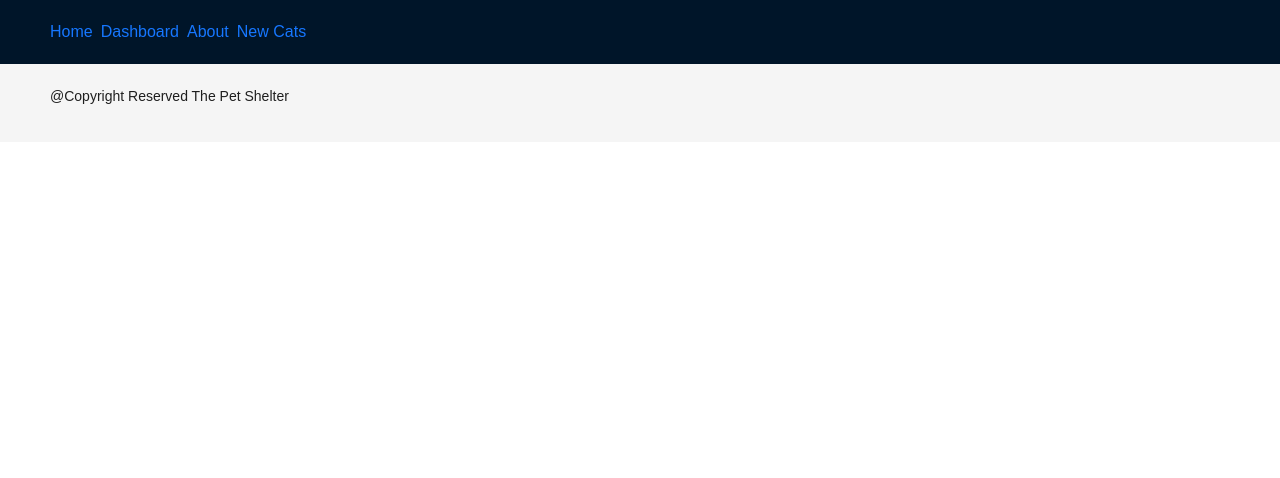
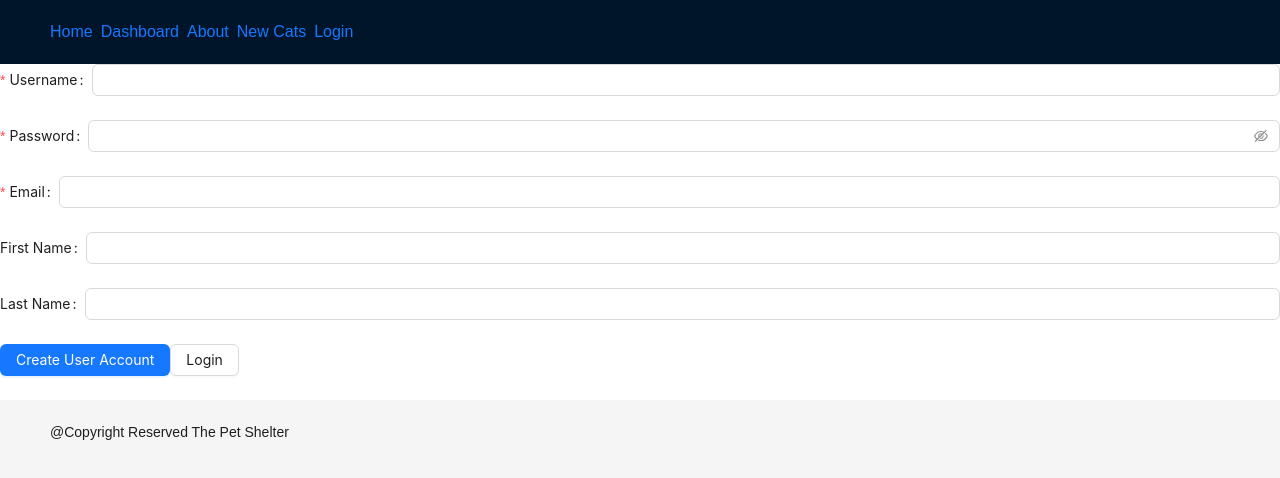
Before and after one commit to takobrown/Portfolio_FrontEnd, a React (Vite) app: page /login in a window 1280 px wide. Shown: the top 478 px of the page. Built offline with nearby package versions, Linux system fonts and the light colour scheme.

Commit message:
user login

```diff
--- a/src/App.tsx
+++ b/src/App.tsx
@@ -3,11 +3,13 @@ import 'antd/dist/reset.css';
 //import { Card, Button, DatePicker } from 'antd';
 import { Layout, Space } from 'antd';
 import { BrowserRouter as Router, Routes, Route, Link } from 'react-router-dom';
+
 import Home from './components/Home';
 import Dashboard from './components/Dashboard';
 import About from './components/About';
 import CatsDetail from './components/CatsDetail';
 import NewCats from './components/NewCats';
+import Login from './components/Login';
 
 
 const { Header, Content, Footer } = Layout;
@@ -18,20 +20,22 @@ export default function App() {
       <Header>
         <nav>
           <Space>
-            <Link to ="/">Home</Link>
-            <Link to ="/dashboard">Dashboard</Link>
-           <Link to ="/about">About</Link>
-            <Link to ="/newcats">New Cats</Link>
+            <Link to="/">Home</Link>
+            <Link to="/dashboard">Dashboard</Link>
+            <Link to="/about">About</Link>
+            <Link to="/newcats">New Cats</Link>
+            <Link to="/login">Login</Link>
           </Space>
         </nav>
       </Header>
       <Content>
         <Routes>
-          <Route index element = { <Home />} />
-          <Route path = "/dashboard" element = { <Dashboard />} />
-          <Route path = "/about" element = { <About />} />
-          <Route path = "/a/:aid" element = { <CatsDetail />} />
-          <Route path = "/newcats" element = { <NewCats />} />
+          <Route index element={<Home />} />
+          <Route path="/dashboard" element={<Dashboard />} />
+          <Route path="/about" element={<About />} />
+          <Route path="/a/:aid" element={<CatsDetail />} />
+          <Route path="/newcats" element={<NewCats />} />
+          <Route path="/login" element={<Login />} />
         </Routes>
       </Content>
       <Footer>
@@ -39,85 +43,4 @@ export default function App() {
       </Footer>
     </Router>
   )
-
 }
-
-
-/*import React, { useState } from 'react';
-import { Layout, Space, Input, Button } from 'antd';
-import { BrowserRouter as Router, Routes, Route, Link } from 'react-router-dom';
-
-import { api } from './components/common/http-common';
-import Home from './components/Home';
-import Dashboard from './components/Dashboard';
-import About from './components/About';
-import CatsDetail from './components/CatsDetail';
-import NewCats from './components/NewCats';
-import axios from 'axios';
-
-const { Header, Content, Footer } = Layout;
-const { Search } = Input;
-
-export default function App() {
-  const [searchText, setSearchText] = useState('');
-  const [filteredCats, setFilteredCats] = useState([]);
-
-  const handleSearch = (value: string) => {
-    setSearchText(value);
-  };
-
-  const handleFilter = async () => {
-    try {
-      // Make an API call to fetch the list of cats
-      const response = await axios.get(`${api.url}/cats`);
-      const cats = response.data;
-
-      // Filter the list of cats based on the searchText
-      const filteredList = cats.filter((cat: { title: string }) =>
-        cat.title.toLowerCase().includes(searchText.toLowerCase())
-      );
-
-      setFilteredCats(filteredList);
-    } catch (error) {
-      console.error('Error fetching cats:', error);
-    }
-  };
-  return (
-    <Router>
-      <Layout>
-        <Header>
-          <nav>
-            <Space>
-              <Link to="/">Home</Link>
-              <Link to="/dashboard">Dashboard</Link>
-              <Link to="/about">About</Link>
-              <Link to="/newcats">New Cats</Link>
-              <Search
-                placeholder="Search cats"
-                value={searchText}
-                onChange={(e) => handleSearch(e.target.value)}
-                onSearch={handleFilter}
-              />
-              <Button onClick={handleFilter}>Filter</Button>
-            </Space>
-          </nav>
-        </Header>
-        <Content>
-          <Routes>
-            <Route
-              index
-              element={<Home searchText={searchText} filteredCats={filteredCats} />}
-            />
-            <Route path="/dashboard" element={<Dashboard />} />
-            <Route path="/about" element={<About />} />
-            <Route path="/a/:aid" element={<CatsDetail />} />
-            <Route path="/newcats" element={<NewCats />} />
-          </Routes>
-        </Content>
-        <Footer>
-          <p>@Copyright Reserved The Pet Shelter</p>
-        </Footer>
-      </Layout>
-    </Router>
-  );
-}*/
--- /dev/null
+++ b/src/components/Login.tsx
@@ -0,0 +1,156 @@
+import React, { useState } from "react";
+import { Form, Input, Button, message } from 'antd';
+import axios from "axios";
+import { api } from './common/http-common';
+import { Buffer } from 'buffer';
+
+const Login = () => {
+  const [loggedIn, setLoggedIn] = useState(false);
+
+  const handleLogin = async (values: any) => {
+    try {
+      const access_token = Buffer.from(`${values.username}:${values.password}`, 'utf8').toString('base64');
+      localStorage.setItem('atoken', access_token);
+      setLoggedIn(true);
+
+      message.success('Login successful!');
+    } catch (error) {
+      console.error('Error logging in:', error);
+      message.error('Failed to login!');
+    }
+  };
+
+  const handleCreateUser = async (values: any) => {
+    try {
+      const newUser = {
+        username: values.username,
+        password: values.password,
+        email: values.email,
+        firstname: values.firstname,
+        lastname: values.lastname,
+        avatarurl: values.avatarurl
+      };
+
+      await axios.post(`${api.url}/users`, newUser);
+
+      message.success('User account created successfully!');
+    } catch (error) {
+      console.error('Error creating user account:', error);
+      message.error('Failed to create user account!');
+    }
+  };
+
+  const handleUpdateUserRecord = async (values: any) => {
+    try {
+      const updatedUser = {
+        username: values.username,
+        password: values.password,
+        email: values.email,
+        firstname: values.firstname,
+        lastname: values.lastname,
+        avatarurl: values.avatarurl
+      };
+
+      await axios.put(`${api.url}/users`, updatedUser, {
+        headers: {
+          'Authorization': `Bearer ${localStorage.getItem('atoken')}`
+        }
+      });
+
+      message.success('User record updated successfully!');
+    } catch (error) {
+      console.error('Error updating user record:', error);
+      message.error('Failed to update user record!');
+    }
+  };
+
+  const handleDeleteUserRecord = async () => {
+    try {
+      await axios.delete(`${api.url}/users`, {
+        headers: {
+          'Authorization': `Bearer ${localStorage.getItem('atoken')}`
+        }
+      });
+
+      setLoggedIn(false);
+      message.success('User record deleted successfully!');
+    } catch (error) {
+      console.error('Error deleting user record:', error);
+      message.error('Failed to delete user record!');
+    }
+  };
+
+  const handleLogout = () => {
+    localStorage.removeItem('atoken');
+    setLoggedIn(false);
+    message.success('Logout successful!');
+  };
+
+  const handleFormSubmit = (values: any) => {
+    if (loggedIn) {
+      handleUpdateUserRecord(values);
+    } else {
+      handleCreateUser(values);
+    }
+  };
+
+  const loginRules = [
+    { required: true, message: 'Cannot be empty!' },
+  ];
+
+  return (
+    <div>
+      {!loggedIn ? (
+        <Form name="login" onFinish={handleFormSubmit}>
+          <Form.Item name="username" label="Username" rules={loginRules}>
+            <Input />
+          </Form.Item>
+          <Form.Item name="password" label="Password" rules={loginRules}>
+            <Input.Password />
+          </Form.Item>
+          <Form.Item name="email" label="Email" rules={loginRules}>
+            <Input />
+          </Form.Item>
+          <Form.Item name="firstname" label="First Name">
+            <Input />
+          </Form.Item>
+          <Form.Item name="lastname" label="Last Name">
+            <Input />
+          </Form.Item>
+          <Form.Item>
+            <Button type="primary" htmlType="submit">Create User Account</Button>
+            <Button onClick={handleLogin}>Login</Button>
+          </Form.Item>
+        </Form>
+      ) : (
+        <Form name="update" onFinish={handleFormSubmit}>
+          <Form.Item name="username" label="Username" rules={loginRules}>
+            <Input />
+          </Form.Item>
+          <Form.Item name="password" label="Password" rules={loginRules}>
+            <Input.Password />
+          </Form.Item>
+          <Form.Item name="email" label="Email" rules={loginRules}>
+            <Input />
+          </Form.Item>
+          <Form.Item name="firstname" label="First Name">
+            <Input />
+          </Form.Item>
+          <Form.Item name="lastname" label="Last Name">
+            <Input />
+          </Form.Item>
+          <Form.Item name="avatarurl" label="Avatar URL">
+            <Input />
+          </Form.Item>
+          <Form.Item>
+            <Button type="primary" htmlType="submit">Update User Record</Button>
+            <Button type="danger" onClick={handleDeleteUserRecord}>Delete User Record</Button>
+            <Button onClick={handleLogout}>Logout</Button>
+          </Form.Item>
+        </Form>
+      )}
+    </div>
+  );
+};
+
+export default Login;
```
